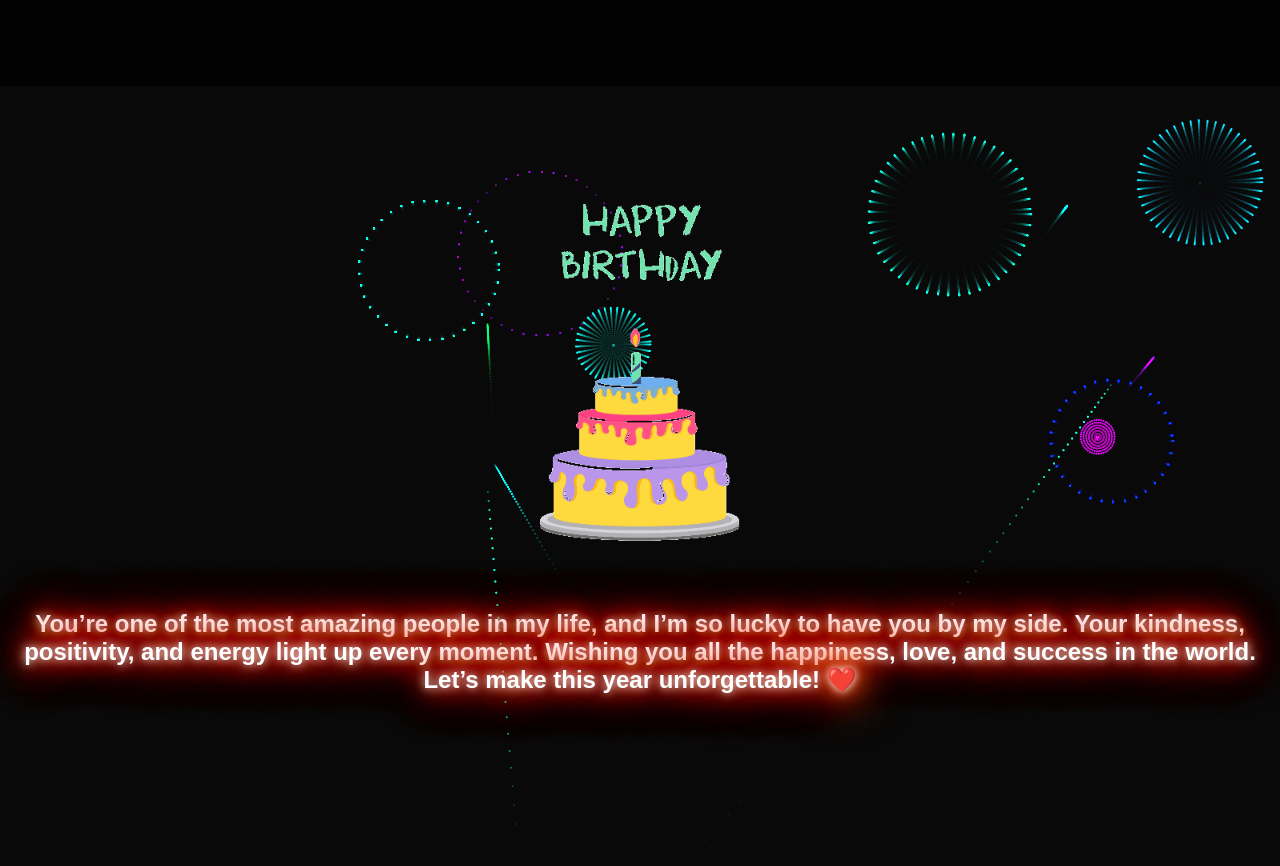
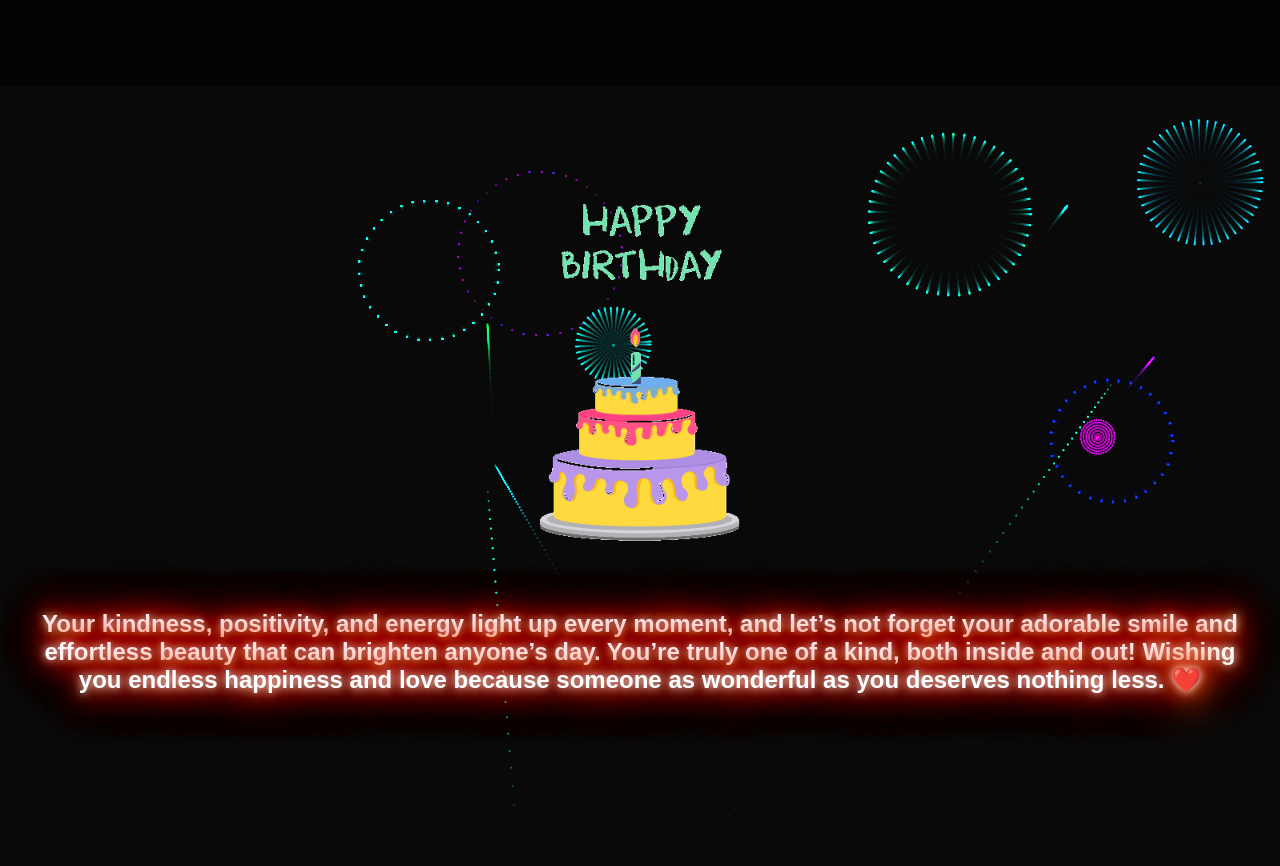
Before and after one commit to Akhilesh10gupta/Birthday, a plain HTML site: page wish.html in a window 1280 px wide. Drawn offline with Linux system fonts and the light colour scheme.

Commit message:
Update wish.html

```diff
--- a/wish.html
+++ b/wish.html
@@ -15,8 +15,9 @@
     <div class="icon-container">
       <img style="width:100%" src="cake.gif" alt="Sister Icon">
     </div>
-	<h5 class="glowing-text">You’re one of the most amazing people in my life, and I’m so lucky to have you by my side. Your kindness, positivity, and energy light up every moment.
-	Wishing you all the happiness, love, and success in the world. Let’s make this year unforgettable! ❤️
+	<h5 class="glowing-text">Your kindness, positivity, and energy light up every moment, and let’s not forget your adorable smile and effortless beauty that can brighten anyone’s day. You’re truly one of a kind, both inside and out!
+
+Wishing you endless happiness and love because someone as wonderful as you deserves nothing less. ❤️
 	</h5>
     <!-- <button id="show-message" class="birthday-button">Click Me!</button> -->
     <!-- <div id="message-container" class="hidden"> -->
```
